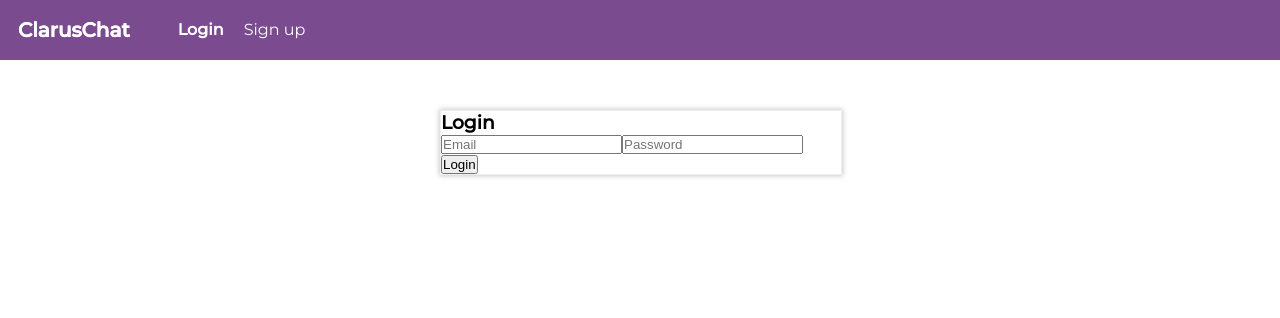
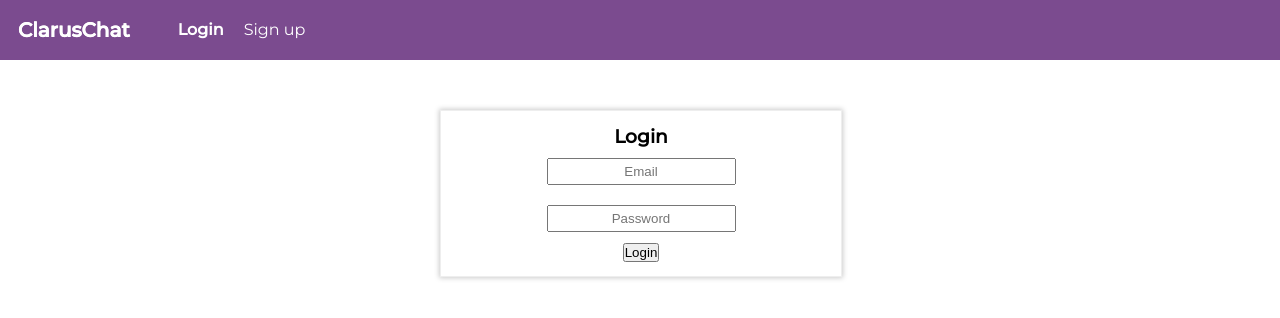
Before and after one commit to 1kenz/ChatApp, a React (Create React App) app: page /login in a window 1280 px wide. Shown: the top 318 px of the page. Built offline with nearby package versions, Linux system fonts and the light colour scheme; no server answers.

Commit message:
fix: login & register pages

```diff
--- a/src/containers/LoginPage/style.css
+++ b/src/containers/LoginPage/style.css
@@ -14,3 +14,10 @@
     justify-self: center;
     margin: 0 auto;
 }
+
+form,
+input {
+    text-align: center;
+    padding: 0.25rem;
+    margin: 10px;
+}
```
